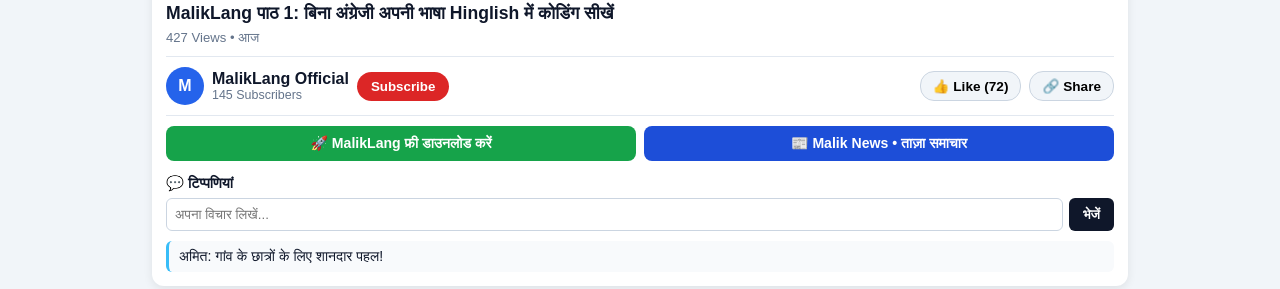
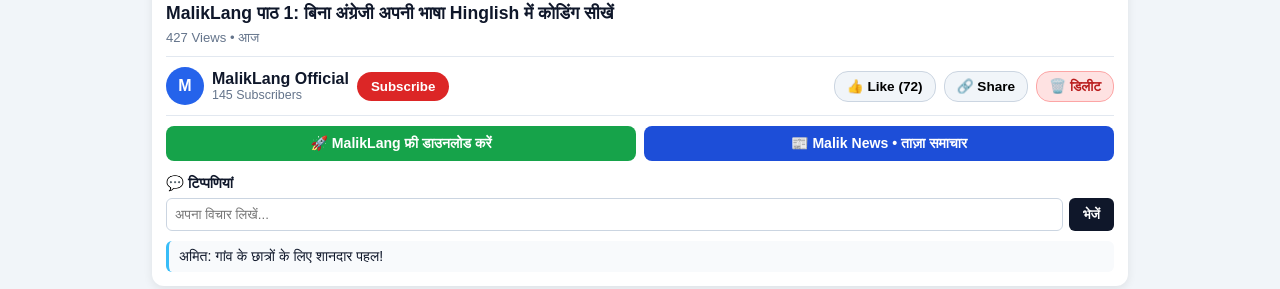
Before and after one commit to shailendra-codes/M-Drishti, a plain HTML site: page index.html in a window 1280 px wide. Shown: the part 682-971 px from the top of the page. Drawn offline with Linux system fonts and the light colour scheme; no server answers.

Commit message:
Implement admin delete feature for videos
Added admin delete button functionality for videos.

```diff
--- a/index.html
+++ b/index.html
@@ -177,6 +177,22 @@ save = function() {
 syncFromCloud();
 
 
+// --- एडमिन वीडियो डिलीट फ़ीचर (Admin Delete Button) ---
+const actBar = document.querySelector('.actions');
+if (actBar) {
+    actBar.innerHTML += '<button class="action-btn" style="background:#fee2e2;color:#b91c1c;border-color:#fca5a5" onclick="adminDel()">🗑️ डिलीट</button>';
+}
+function adminDel() {
+    const pin = prompt("वीडियो हटाने के लिए एडमिन PIN डालें:");
+    if (pin !== "1234") return alert("गलत PIN! केवल संस्थापक ही वीडियो हटा सकते हैं।");
+    if (vids.length <= 1) return alert("कम से कम एक वीडियो रहना ज़रूरी है!");
+    vids = vids.filter(x => x.id !== cur.id);
+    save();
+    renderGrid();
+    loadV(vids.at(0));
+    alert("वीडियो हमेशा के लिए हटा दिया गया!");
+}
+
 
 </script>
 </body>
```
